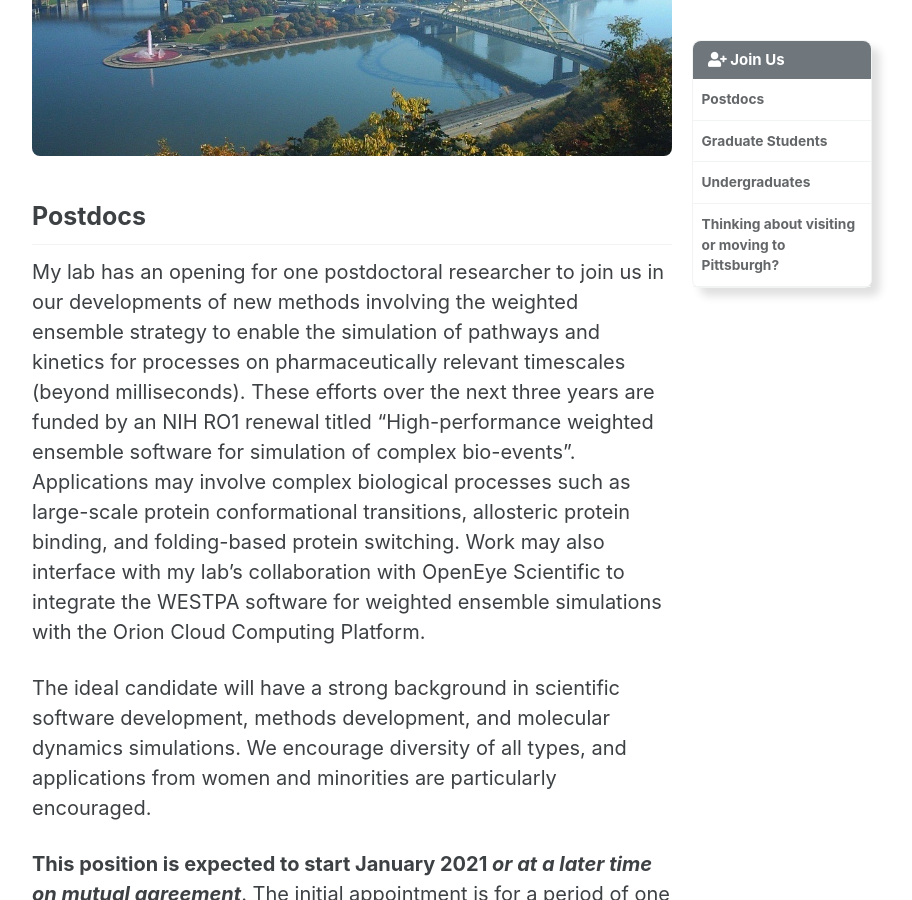
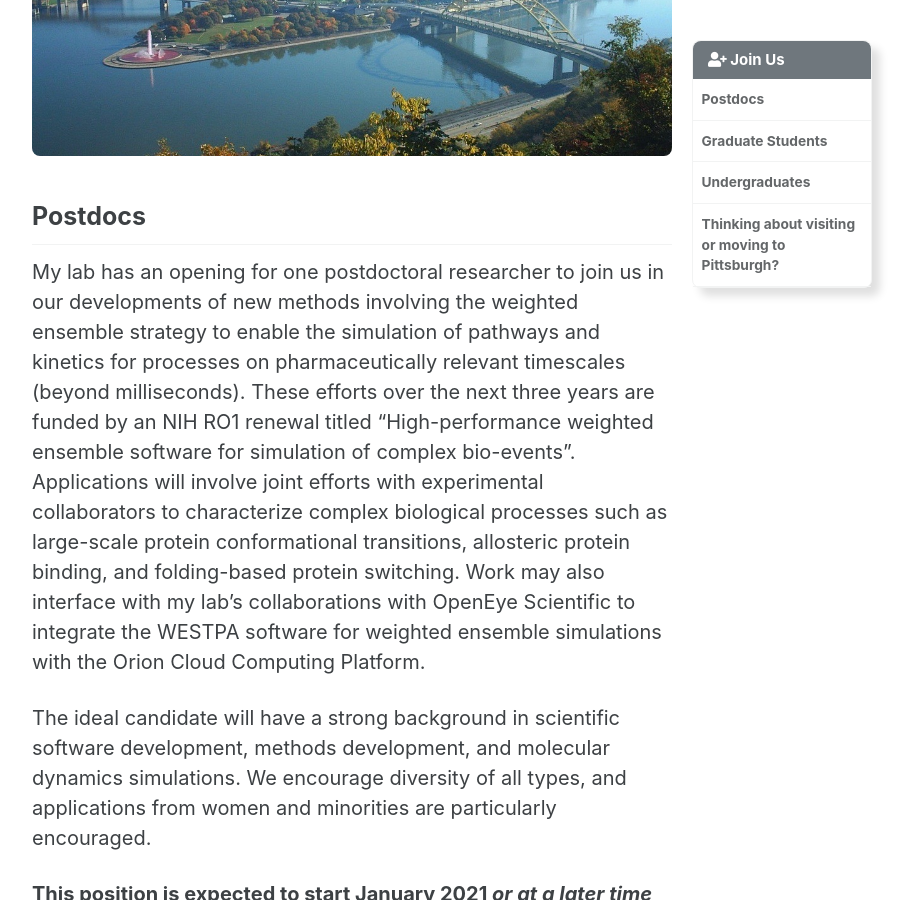
Before and after one commit to darianyang/mm-github-pages-test, a Jekyll site: the page built from _pages/join_us.md, in a window 1280 px wide and 900 px high, scrolled down 285 px. Shown: the whole window, without its empty margins (288-1200 px from the left). Built offline with Jekyll 4.4.1, drawn with Linux system fonts in a browser that asks for light colours; cached includes are drawn as plain includes.

Commit message:
Update join_us.md

```diff
--- a/_pages/join_us.md
+++ b/_pages/join_us.md
@@ -9,7 +9,7 @@
 
 {% include figure image_path="/assets/images/pittsburgh.jpg" alt="Pittsburgh Panorama" %}
 ## Postdocs
-My lab has an opening for one postdoctoral researcher to join us in our developments of new methods involving the weighted ensemble strategy to enable the simulation of pathways and kinetics for processes on pharmaceutically relevant timescales (beyond milliseconds). These efforts over the next three years are funded by an NIH RO1 renewal titled “High-performance weighted ensemble software for simulation of complex bio-events”. Applications may involve complex biological processes such as large-scale protein conformational transitions, allosteric protein binding, and folding-based protein switching. Work may also interface with my lab’s collaboration with OpenEye Scientific to integrate the WESTPA software for weighted ensemble simulations with the Orion Cloud Computing Platform.
+My lab has an opening for one postdoctoral researcher to join us in our developments of new methods involving the weighted ensemble strategy to enable the simulation of pathways and kinetics for processes on pharmaceutically relevant timescales (beyond milliseconds). These efforts over the next three years are funded by an NIH RO1 renewal titled “High-performance weighted ensemble software for simulation of complex bio-events”. Applications will involve joint efforts with experimental collaborators to characterize complex biological processes such as large-scale protein conformational transitions, allosteric protein binding, and folding-based protein switching. Work may also interface with my lab’s collaborations with OpenEye Scientific to integrate the WESTPA software for weighted ensemble simulations with the Orion Cloud Computing Platform.
 
 The ideal candidate will have a strong background in scientific software development, methods development, and molecular dynamics simulations. We encourage diversity of all types, and applications from women and minorities are particularly encouraged.
 
```
